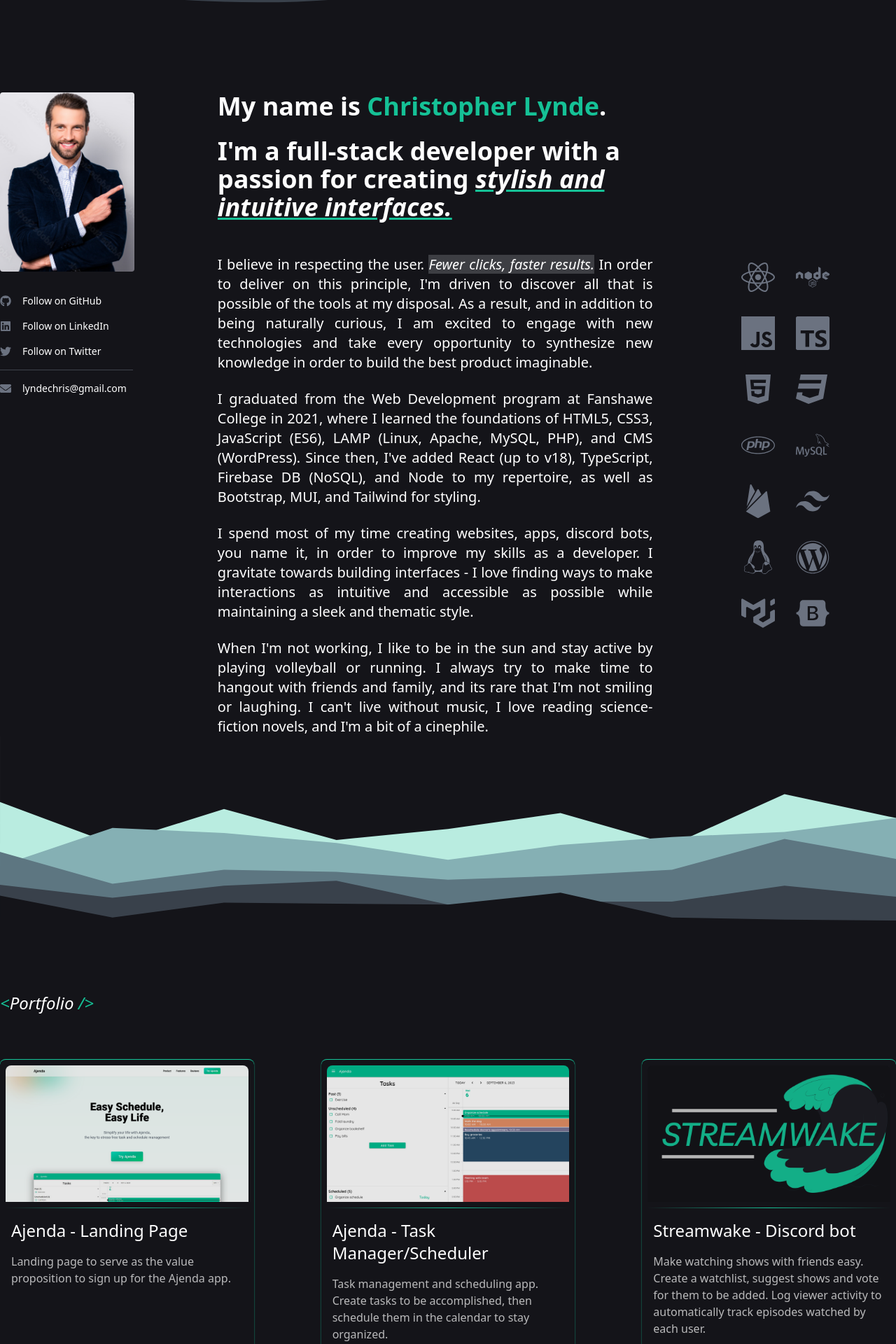
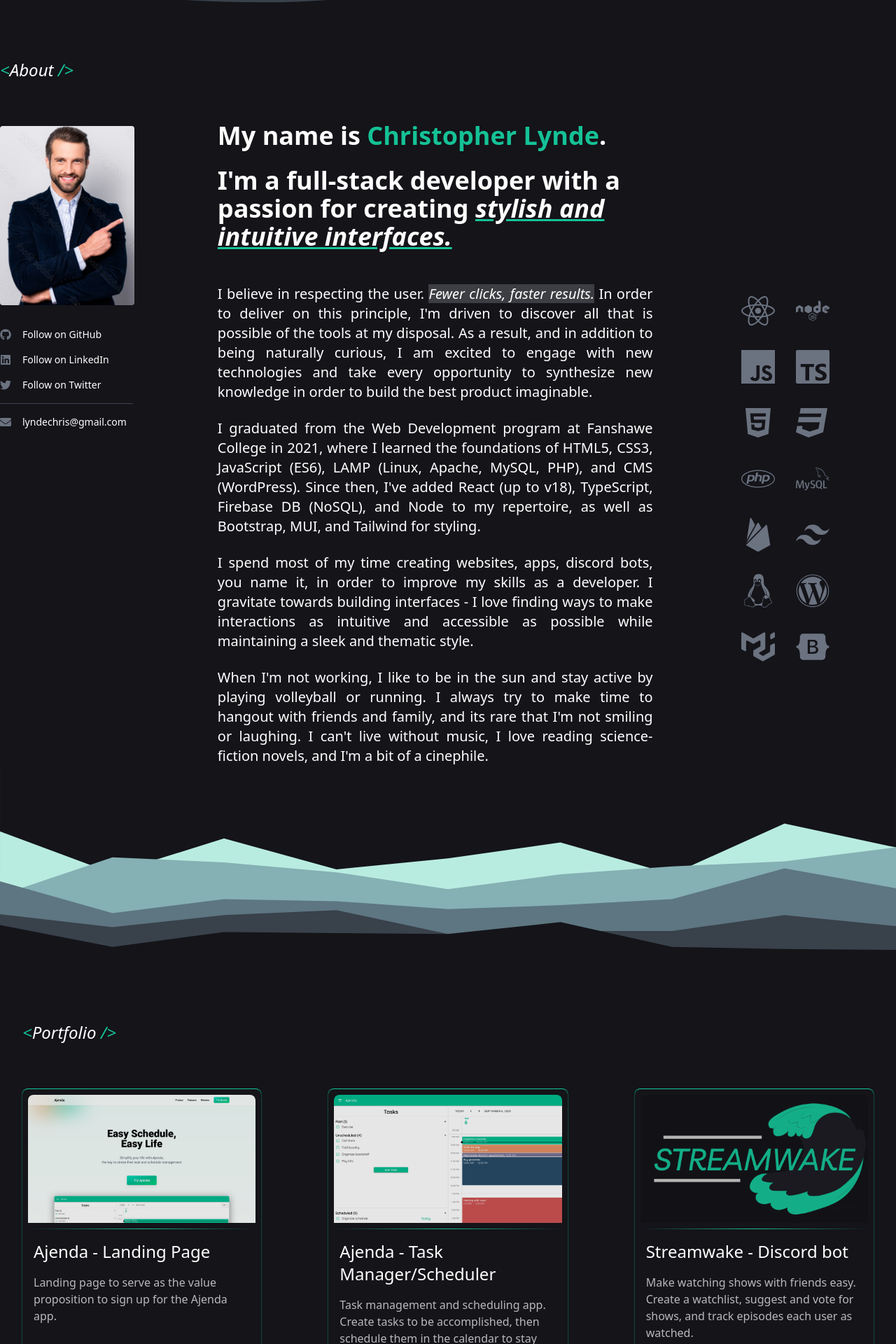
Before and after one commit to LyndeCS/portfolio-site, a React (Vite) app: page / in a window 1280 px wide. Shown: the part 860-2780 px from the top of the page at 70% size. Built offline with nearby package versions, Linux system fonts and the light colour scheme; no server answers.

Commit message:
Mobile Responsive v0.4
-Portfolio section mobile responsiveness is satisfactory

-Improved About section paragraph headers to be in line with the left section

-Small style improvements to Navbar and about sections

```diff
--- a/src/components/About.jsx
+++ b/src/components/About.jsx
@@ -43,8 +43,18 @@ const techIcons = [
 
 const About = () => {
 	return (
-		<section id="about" className="bg-smoke-500 pt-4 md:pt-24">
-			<div className="container mx-auto flex justify-start px-4 md:px-0">
+		<section id="about" className="bg-smoke-500 pt-4 md:pt-12">
+			{/* SECTION HEADING */}
+			<div className="mx-auto container px-4 md:px-8 xl:px-0">
+				<h2 className="text-lg md:text-2xl text-white mb-8 md:mb-16 italic">
+					<span className="">
+						<span className="text-meadow-500">&lt;</span>About{" "}
+						<span className="text-meadow-500">&#47;&gt;</span>
+					</span>
+				</h2>
+			</div>
+
+			<div className="container mx-auto flex justify-start px-4 md:px-8 xl:px-0">
 				{/* Left section with image and social links */}
 				<div className="w-1/4 h-min flex-shrink">
 					{/* Profile image */}
@@ -55,7 +65,7 @@ const About = () => {
 					/>
 
 					{/* Social media links */}
-					<div className="mt-8 flex flex-col space-y-4 text-sm">
+					<div className="mt-4 md:mt-8 flex flex-col space-y-2 md:space-y-4 text-sm">
 						<div className="flex items-center">
 							<FaGithub size={16} className="text-gray-500" />
 							<a
@@ -93,7 +103,7 @@ const About = () => {
 						</div>
 
 						{/* DIVIDER */}
-						<hr className="w-[90px] md:w-[190px] bg-gray-500 h-[1px] border-none opacity-50"></hr>
+						<hr className="w-[75px] xxs:w-[90px] md:w-[175px] lg:w-[190px] bg-gray-500 h-[1px] border-none opacity-50"></hr>
 
 						<div className="flex items-center">
 							<FaEnvelope size={16} className="text-gray-500" />
@@ -113,12 +123,12 @@ const About = () => {
 				{/* Middle section with paragraphs */}
 				<div className="flex-grow lg:w-3/5 xl:w-2/4 pl-4 md:pl-8 lg:pl-0">
 					{/* HEADING/SUBHEADING */}
-					<div className="flex flex-col h-full justify-around md:h-min text-2xl xs:text-3xl sm:text-4xl sm:pl-4 md:pl-0">
+					<div className="flex flex-col h-full md:h-min text-2xl xs:text-3xl sm:text-4xl sm:pl-4 md:pl-0 mt-[-6px]">
 						<h1 className="font-bold text-white mb-6">
-							My name is{" "}
+							My name is <br className="lg:hidden" />
 							<span className="text-meadow-500">Christopher Lynde</span>.
 						</h1>
-						<h1 className="font-bold text-white md:mb-12">
+						<h1 className="font-bold text-white md:mb-12 text-xl xxs:text-2xl xs:text-3xl sm:text-4xl">
 							I'm a full-stack developer with a passion for creating{" "}
 							<span className="underline italic decoration-meadow-500">
 								stylish and intuitive interfaces.
@@ -126,7 +136,7 @@ const About = () => {
 						</h1>
 					</div>
 
-					{/* DESKTOP PARAGRAPHS */}
+					{/* PARAGRAPHS (DESKTOP) */}
 					<div className="hidden md:block flex-grow text-lg lg:text-xl md:text-justify text-white">
 						<p className="mb-6">
 							I believe in respecting the user.{" "}
@@ -182,8 +192,8 @@ const About = () => {
 				</div>
 			</div>
 
-			{/* MOBILE PARAGRAPHS */}
-			<div className="container mx-auto block md:hidden px-4 py-4">
+			{/* PARAGRAPHS (MOBILE) */}
+			<div className="container mx-auto block md:hidden px-4 py-4 sm:py-8">
 				<div className="text-white mb-6">
 					<p className="text-lg lg:text-xl md:text-justify">
 						I believe in respecting the user.{" "}
--- a/src/components/Contact.jsx
+++ b/src/components/Contact.jsx
@@ -39,7 +39,7 @@ const Contact = () => {
 	return (
 		<section id="contact" className="bg-smoke-500 py-20">
 			<div className="container mx-auto">
-				<h2 className="text-2xl text-white italic mb-16">
+				<h2 className="text-lg md:text-2xl text-white mb-8 md:mb-16 italic">
 					<span className="">
 						<span className="text-meadow-500">&lt;</span>Contact{" "}
 						<span className="text-meadow-500">&#47;&gt;</span>
--- a/src/components/Navbar.jsx
+++ b/src/components/Navbar.jsx
@@ -5,7 +5,7 @@ import { FiMail } from "react-icons/fi";
 const Navbar = () => {
 	return (
 		<nav className="bg-smoke-500 py-4 md:py-8 z-10 relative">
-			<div className="container mx-auto flex md:justify-between flex-col md:flex-row space-y-6 md:space-y-0 items-center">
+			<div className="container mx-auto flex md:justify-between flex-col md:flex-row space-y-6 md:space-y-0 items-center md:px-8 xl:px-0">
 				{/* NAV LOGO */}
 				<div className="md:block text-white text-xl">
 					<span className="text-meadow-500">&lt;</span>Christopher Lynde{" "}
@@ -13,7 +13,7 @@ const Navbar = () => {
 				</div>
 
 				{/* NAV LINKS */}
-				<div className="flex-grow md:flex-none sm:space-x-8 lg:space-x-20 xl:space-x-40 flex justify-around w-full md:w-fit sm:px-12 decoration-meadow-500 decoration-1 underline underline-offset-2 md:no-underline">
+				<div className="flex-grow md:flex-none sm:space-x-8 lg:space-x-20 xl:space-x-40 flex justify-around w-full md:w-fit sm:px-12 decoration-meadow-500 decoration-1 underline underline-offset-1 md:no-underline">
 					<a
 						className="text-white hover:text-meadow-500 text-xl transition duration-300 ease-in-out"
 						href="#about"
--- a/src/components/Portfolio.jsx
+++ b/src/components/Portfolio.jsx
@@ -34,7 +34,7 @@ const Portfolio = () => {
 			id: 3,
 			title: "Streamwake - Discord bot",
 			description:
-				"Make watching shows with friends easy. Create a watchlist, suggest shows and vote for them to be added. Log viewer activity to automatically track episodes watched by each user.",
+				"Make watching shows with friends easy. Create a watchlist, suggest and vote for shows, and track episodes each user as watched.",
 			image: streamwakeImg,
 			tools: ["Node.js", "Discord.js", "MySQL"],
 			link: "https://github.com/LyndeCS/Streamwake",
@@ -43,19 +43,24 @@ const Portfolio = () => {
 	];
 
 	return (
-		<section id="portfolio" className="bg-smoke-500 py-20">
+		<section
+			id="portfolio"
+			className="bg-smoke-500 p-4 sm:px-8 md:pt-12 xl:py-20 lg:min-h-[80vh]"
+		>
 			<div className="container mx-auto">
-				<h2 className="text-2xl text-white mb-16 italic">
+				{/* SECTION HEADING */}
+				<h2 className="text-lg md:text-2xl text-white mb-8 md:mb-16 italic">
 					<span className="">
 						<span className="text-meadow-500">&lt;</span>Portfolio{" "}
 						<span className="text-meadow-500">&#47;&gt;</span>
 					</span>
 				</h2>
-				<div className="container mx-auto grid grid-cols-1 md:grid-cols-3 gap-24">
+
+				<div className="container mx-auto grid grid-cols-1 lg:grid-cols-3 gap-x-8 xl:gap-x-24 gap-y-12 md:gap-y-16">
 					{projects.map((item) => (
 						<div
 							key={item.id}
-							className="bg-smoke-500 shadow-sm border-t border-t-meadow-500 shadow-meadow-500 rounded-lg h-[30rem] flex flex-col p-2"
+							className="bg-smoke-500 shadow-sm border-t border-t-meadow-500 shadow-meadow-500 rounded-lg h-min lg:h-[30rem] flex flex-col p-2"
 						>
 							<a href={item.link} target="_blank" rel="noopener noreferrer">
 								<img
@@ -77,12 +82,9 @@ const Portfolio = () => {
 								<p className="text-white opacity-70 mb-auto">
 									{item.description}
 								</p>
-								<div className="flex flex-wrap">
+								<div className="flex flex-wrap mt-8 xl:mt-0">
 									{item.tools.map((tool, index) => (
-										<span
-											key={index}
-											className="text-md pr-4 flex items-center"
-										>
+										<span key={index} className="text-md flex items-center">
 											{/* Icon and technology name */}
 											{tool === "React" && (
 												<FaReact size={20} className="mr-1 text-[#60DAFA]" />
@@ -120,7 +122,15 @@ const Portfolio = () => {
 													className="mr-1 text-[#06AFEF]"
 												/>
 											)}
-											<span className="text-white opacity-70">{tool}</span>
+											<span
+												className={`text-white opacity-70 ${
+													["Tailwind", "MUI", "MySQL"].includes(tool)
+														? "pr-0"
+														: "pr-4"
+												}`}
+											>
+												{tool}
+											</span>
 										</span>
 									))}
 									<a
--- a/tailwind.config.js
+++ b/tailwind.config.js
@@ -30,6 +30,7 @@ export default {
 				inner2: "inset 0 0 0 1px rgb(0 0 0 / 0.05)",
 			},
 			screens: {
+				xxs: "375px",
 				xs: "480px",
 			},
 		},
```
